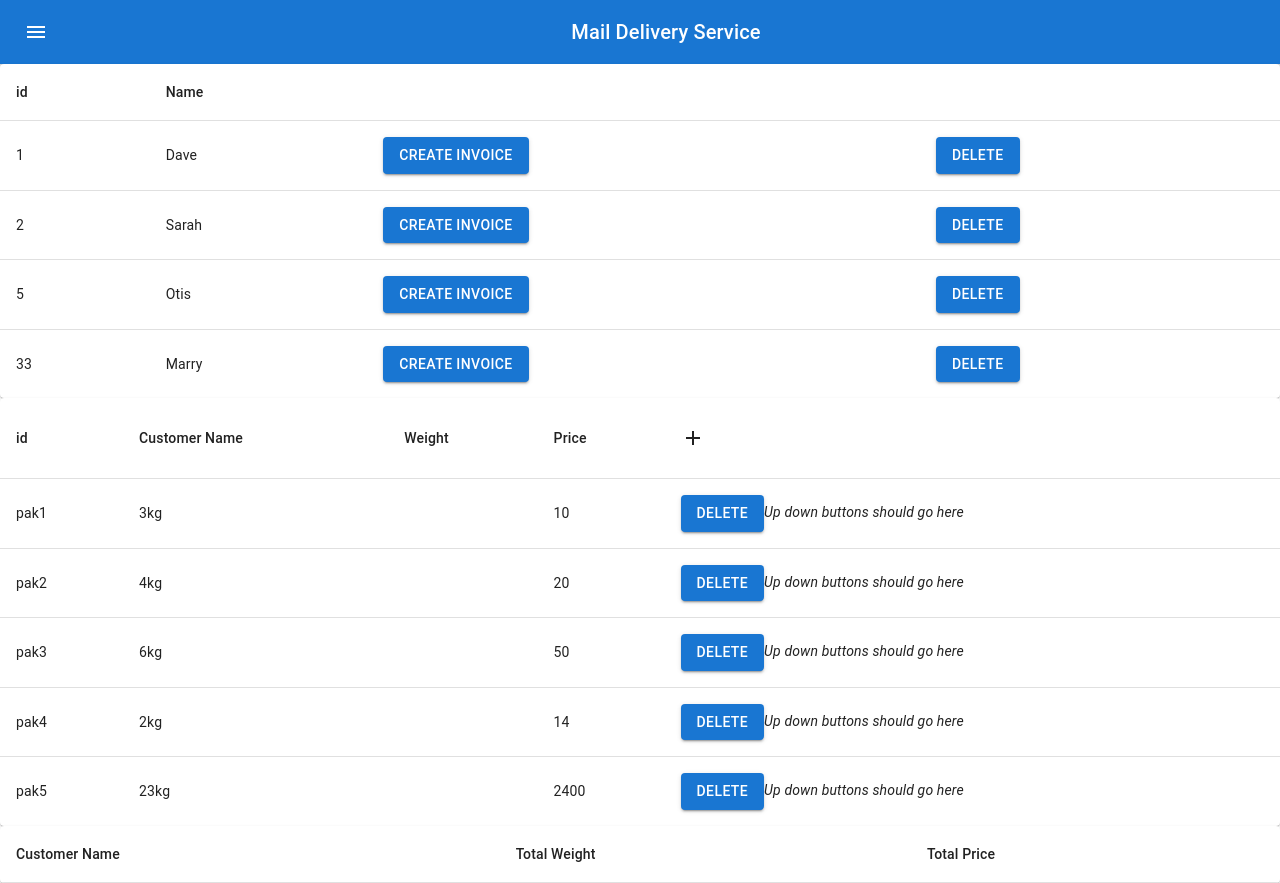
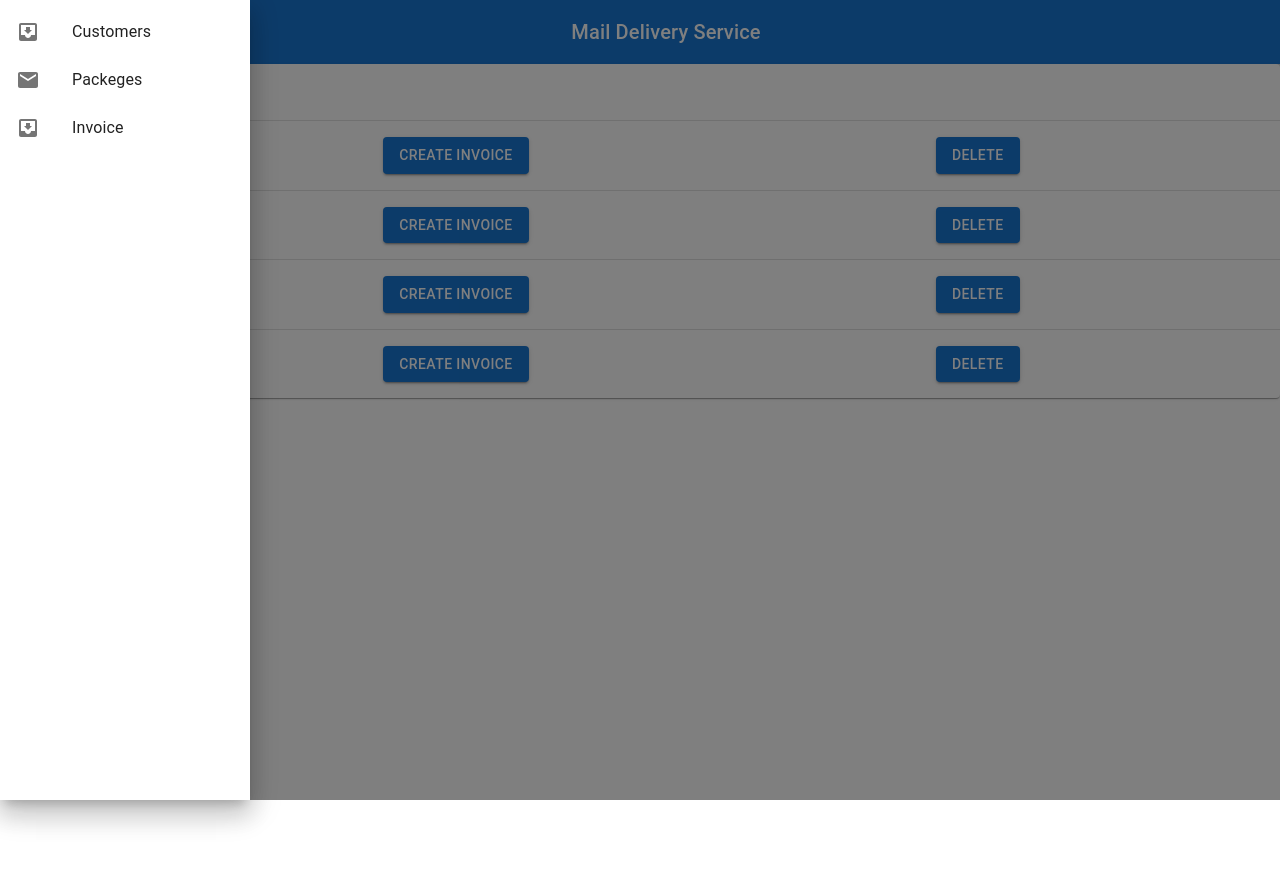
Before and after one commit to smalljiaot/simple, a React (Create React App) app: page / in a window 1280 px wide. Both pictures are taken after a click on the button "menu". After the commit the page ends 800 px from the top, so only its background shows below. Built offline with nearby package versions, Linux system fonts and the light colour scheme.

Commit message:
feat: added routing

```diff
--- a/src/App.js
+++ b/src/App.js
@@ -1,17 +1,14 @@
 import React, { useState, useEffect } from 'react';
 import {
-  BrowserRouter as Router,
-  Switch,
-  Route,
-  Link
+  BrowserRouter as Router, Route, Switch,
 } from "react-router-dom";
-
 
 import './App.css';
 import CustomerList from './component/Customer-List/CustomerList';
 import Header from './component/Header/Header';
 import InvoicesList from './component/Invoices-List/InvoicesList';
 import PackageList from './component/Package-List/PackageList';
+
 
 function App() {
 
@@ -22,14 +19,15 @@ function App() {
       .then(data => { setAppData(data) })
   }, [])
 
-
   return (
     <div className="App">
       <Router>
-        <Header />
-        <CustomerList data={appData} />
-        <PackageList data={appData} />
-        <InvoicesList />
+        <Header appData={appData} />
+        <Switch>
+          <Route exact path="/"> <CustomerList data={appData} /></Route>
+          <Route path="/Packeges"> <PackageList data={appData} /></Route>
+          <Route path="/Invoice">  <InvoicesList /></Route>
+        </Switch>
       </Router>
     </div>
 
--- a/src/component/Header/Header.js
+++ b/src/component/Header/Header.js
@@ -1,16 +1,57 @@
-import React from 'react'
+import React, { useState } from 'react'
 import AppBar from '@mui/material/AppBar';
 import Box from '@mui/material/Box';
 import Toolbar from '@mui/material/Toolbar';
 import Typography from '@mui/material/Typography';
 import IconButton from '@mui/material/IconButton';
 import MenuIcon from '@mui/icons-material/Menu';
+import { List, ListItem, ListItemIcon, ListItemText, SwipeableDrawer } from '@mui/material';
+import InboxIcon from '@mui/icons-material/MoveToInbox';
+import MailIcon from '@mui/icons-material/Mail';
+import { Link } from 'react-router-dom';
+
 
 
 function Header() {
+
+  const [state, setState] = useState(false)
+
+  const toggleDrawer = (open) => () => setState(open)
+
+  const list = (anchor) => (
+    <Box
+      sx={{ width: anchor === 'top' || anchor === 'bottom' ? 'auto' : 250 }}
+      onClick={toggleDrawer(false)}
+      onKeyDown={toggleDrawer(false)}
+    >
+      <List>
+        {['Customers', 'Packeges', 'Invoice',].map((text, index) => (
+          <Link style={{ textDecoration: "none", color: 'inherit' }} to={`${text !== "Customers" ? `/${text}` : "/"}`}>
+            <ListItem button key={text}>
+              <ListItemIcon>
+                {index % 2 === 0 ? <InboxIcon /> : <MailIcon />}
+              </ListItemIcon>
+              <ListItemText>{text}</ListItemText>
+            </ListItem>
+          </Link>
+        ))}
+      </List>
+    </Box>
+  );
+
   return (
     <div>
-           <Box sx={{ flexGrow: 1 }}>
+      <>
+        <SwipeableDrawer
+          open={state}
+          onClose={toggleDrawer(false)}
+        >
+          {list("left")}
+        </SwipeableDrawer>
+      </>
+
+
+      <Box sx={{ flexGrow: 1 }}>
         <AppBar position="static">
           <Toolbar>
             <IconButton
@@ -19,9 +60,10 @@ function Header() {
               color="inherit"
               aria-label="menu"
               sx={{ mr: 2 }}
+              onClick={toggleDrawer(true)}
             >
               <MenuIcon />
-            </IconButton>
+            </IconButton >
             <Typography variant="h6" component="div" sx={{ flexGrow: 1 }}>
               Mail Delivery Service
             </Typography>
@@ -29,6 +71,7 @@ function Header() {
           </Toolbar>
         </AppBar>
       </Box>
+
     </div>
   )
 }
```
